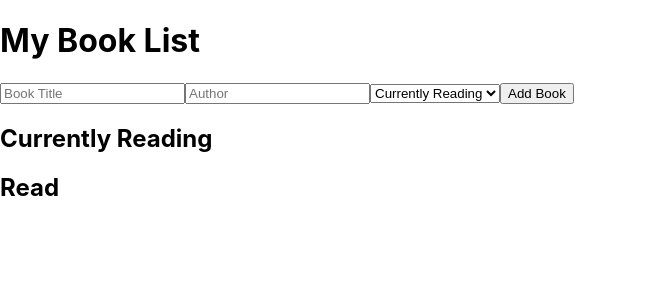
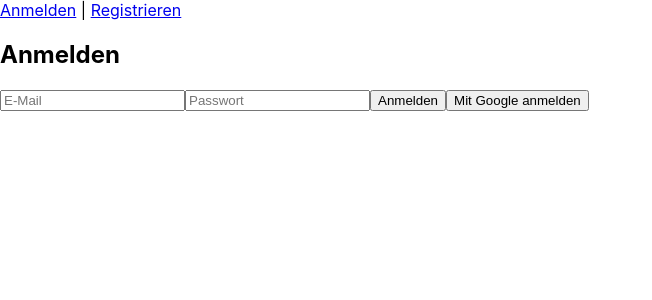
Before and after one commit to Ghazalibooks/my-book-list, a React (Create React App) app: page /login in a window 1280 px wide. Shown: the top 300 px of the page, without its empty margins (0-652 px from the left). Built offline with nearby package versions, Linux system fonts and the light colour scheme; no server answers.

Commit message:
Update: beschreibe deine Änderungen

```diff
--- a/package.json
+++ b/package.json
@@ -9,6 +9,7 @@
     "firebase": "^10.14.0",
     "react": "^18.3.1",
     "react-dom": "^18.3.1",
+    "react-router-dom": "^6.26.2",
     "react-scripts": "^3.0.1",
     "web-vitals": "^2.1.4"
   },
--- a/src/App.css
+++ b/src/App.css
@@ -1,38 +1,30 @@
+/* Allgemeine App-Styles */
 .App {
+  font-family: Arial, sans-serif;
   text-align: center;
 }
 
-.App-logo {
-  height: 40vmin;
-  pointer-events: none;
+/* Navigation Styling */
+nav {
+  display: flex;
+  justify-content: space-between;
+  padding: 10px;
+  background-color: #f8f9fa;
 }
 
-@media (prefers-reduced-motion: no-preference) {
-  .App-logo {
-    animation: App-logo-spin infinite 20s linear;
-  }
+nav a {
+  margin: 0 10px;
+  text-decoration: none;
+  color: #007bff;
 }
 
-.App-header {
-  background-color: #282c34;
-  min-height: 100vh;
+/* Benutzerinformation Styling */
+.user-info {
   display: flex;
-  flex-direction: column;
   align-items: center;
-  justify-content: center;
-  font-size: calc(10px + 2vmin);
-  color: white;
 }
 
-.App-link {
-  color: #61dafb;
+.user-info img {
+  border-radius: 50%;
+  margin-left: 10px;
 }
-
-@keyframes App-logo-spin {
-  from {
-    transform: rotate(0deg);
-  }
-  to {
-    transform: rotate(360deg);
-  }
-}
--- a/src/App.js
+++ b/src/App.js
@@ -1,54 +1,50 @@
-import React, { useState } from 'react';
+import React, { useState, useEffect } from 'react';
+import { Routes, Route, Link, useNavigate } from 'react-router-dom'; // useNavigate in einer Komponente mit Router-Kontext verwenden
+import Signup from './Signup';
+import Login from './Login';
+import BookList from './BookList';
+import Profile from './Profile';
+import { auth } from './firebase';
+import { onAuthStateChanged, signOut } from "firebase/auth";
 
 function App() {
-  const [books, setBooks] = useState([]);
-  const [title, setTitle] = useState('');
-  const [author, setAuthor] = useState('');
-  const [status, setStatus] = useState('reading');
+  const [user, setUser] = useState(null);
+  const navigate = useNavigate();  // Dies wird jetzt sicher innerhalb des Router-Kontexts verwendet
 
-  const addBook = () => {
-    setBooks([...books, { title, author, status }]);
-    setTitle('');
-    setAuthor('');
+  useEffect(() => {
+    // Überwache den Anmeldestatus
+    const unsubscribe = onAuthStateChanged(auth, (currentUser) => {
+      setUser(currentUser);
+    });
+
+    return () => unsubscribe();
+  }, []);
+
+  const handleLogout = async () => {
+    await signOut(auth);
+    setUser(null);
+    navigate('/login'); // Nach Abmeldung zum Login weiterleiten
   };
 
   return (
-    <div className="App">
-      <h1>My Book List</h1>
-
-      <div className="add-book">
-        <input
-          type="text"
-          placeholder="Book Title"
-          value={title}
-          onChange={(e) => setTitle(e.target.value)}
-        />
-        <input
-          type="text"
-          placeholder="Author"
-          value={author}
-          onChange={(e) => setAuthor(e.target.value)}
-        />
-        <select value={status} onChange={(e) => setStatus(e.target.value)}>
-          <option value="reading">Currently Reading</option>
-          <option value="read">Read</option>
-        </select>
-        <button onClick={addBook}>Add Book</button>
-      </div>
-
-      <h2>Currently Reading</h2>
-      <ul>
-        {books.filter(book => book.status === 'reading').map((book, index) => (
-          <li key={index}>{book.title} by {book.author}</li>
-        ))}
-      </ul>
-
-      <h2>Read</h2>
-      <ul>
-        {books.filter(book => book.status === 'read').map((book, index) => (
-          <li key={index}>{book.title} by {book.author}</li>
-        ))}
-      </ul>
+    <div>
+      <nav>
+        <Link to="/login">Anmelden</Link> | <Link to="/signup">Registrieren</Link>
+        {user && (
+          <div style={{ float: 'right' }}>
+            <span>{user.displayName}</span>
+            {user.photoURL && <img src={user.photoURL} alt="Profilbild" width="30" style={{ borderRadius: '50%', marginLeft: '10px' }} />}
+            <Link to="/profile" style={{ marginLeft: '10px' }}>Profil bearbeiten</Link>
+            <button onClick={handleLogout} style={{ marginLeft: '10px' }}>Abmelden</button>
+          </div>
+        )}
+      </nav>
+      <Routes>
+        <Route path="/signup" element={<Signup />} />
+        <Route path="/login" element={<Login />} />
+        <Route path="/profile" element={<Profile />} />
+        <Route path="/" element={<BookList />} />
+      </Routes>
     </div>
   );
 }
--- /dev/null
+++ b/src/BookList.js
@@ -0,0 +1,90 @@
+import React, { useState, useEffect } from 'react';
+import { db, auth } from './firebase'; // Firestore und auth importieren
+import { collection, addDoc, query, where, getDocs } from "firebase/firestore";
+
+function BookList() {
+  const [books, setBooks] = useState([]);
+  const [title, setTitle] = useState('');
+  const [author, setAuthor] = useState('');
+  const [status, setStatus] = useState('reading');
+
+  // Funktion zum Hinzufügen eines Buches
+  const addBook = async () => {
+    const book = { title, author, status };
+    setBooks([...books, book]);
+    setTitle('');
+    setAuthor('');
+
+    try {
+      const userBooksRef = collection(db, "books"); // Sammlung für Bücher erstellen
+      await addDoc(userBooksRef, {
+        ...book,
+        userId: auth.currentUser.uid  // Bücher für den aktuellen Nutzer speichern
+      });
+    } catch (error) {
+      console.error("Fehler beim Hinzufügen des Buches: ", error);
+    }
+  };
+
+  // Funktion zum Laden von Büchern
+  const loadBooks = async () => {
+    try {
+      const userBooksRef = collection(db, "books");
+      const q = query(userBooksRef, where("userId", "==", auth.currentUser.uid));
+      const querySnapshot = await getDocs(q);
+      const loadedBooks = querySnapshot.docs.map(doc => doc.data());
+      setBooks(loadedBooks);
+    } catch (error) {
+      console.error("Fehler beim Laden der Bücher: ", error);
+    }
+  };
+
+  // Bücher nach dem Login laden
+  useEffect(() => {
+    if (auth.currentUser) {
+      loadBooks();
+    }
+  }, []); // Leere Abhängigkeit, da wir keine `user`-Variable haben
+
+  return (
+    <div className="App">
+      <h1>My Book List</h1>
+
+      <div className="add-book">
+        <input
+          type="text"
+          placeholder="Book Title"
+          value={title}
+          onChange={(e) => setTitle(e.target.value)}
+        />
+        <input
+          type="text"
+          placeholder="Author"
+          value={author}
+          onChange={(e) => setAuthor(e.target.value)}
+        />
+        <select value={status} onChange={(e) => setStatus(e.target.value)}>
+          <option value="reading">Currently Reading</option>
+          <option value="read">Read</option>
+        </select>
+        <button onClick={addBook}>Add Book</button>
+      </div>
+
+      <h2>Currently Reading</h2>
+      <ul>
+        {books.filter(book => book.status === 'reading').map((book, index) => (
+          <li key={index}>{book.title} by {book.author}</li>
+        ))}
+      </ul>
+
+      <h2>Read</h2>
+      <ul>
+        {books.filter(book => book.status === 'read').map((book, index) => (
+          <li key={index}>{book.title} by {book.author}</li>
+        ))}
+      </ul>
+    </div>
+  );
+}
+
+export default BookList;
--- /dev/null
+++ b/src/Login.js
@@ -0,0 +1,53 @@
+import React, { useState } from 'react';
+import { auth } from './firebase';
+import { signInWithEmailAndPassword, GoogleAuthProvider, signInWithPopup } from "firebase/auth";
+import { useNavigate } from 'react-router-dom';
+
+function Login() {
+  const [email, setEmail] = useState('');
+  const [password, setPassword] = useState('');
+  const navigate = useNavigate();
+
+  const handleLogin = async () => {
+    try {
+      await signInWithEmailAndPassword(auth, email, password);
+      alert("Erfolgreich angemeldet!");
+      navigate('/');  // Nach erfolgreichem Login zur Hauptseite weiterleiten
+    } catch (error) {
+      alert(error.message);
+    }
+  };
+
+  const handleGoogleLogin = async () => {
+    const provider = new GoogleAuthProvider();
+    try {
+      await signInWithPopup(auth, provider);
+      alert("Mit Google erfolgreich angemeldet!");
+      navigate('/');  // Nach erfolgreichem Login mit Google zur Hauptseite weiterleiten
+    } catch (error) {
+      alert(error.message);
+    }
+  };
+
+  return (
+    <div>
+      <h2>Anmelden</h2>
+      <input
+        type="email"
+        placeholder="E-Mail"
+        value={email}
+        onChange={(e) => setEmail(e.target.value)}
+      />
+      <input
+        type="password"
+        placeholder="Passwort"
+        value={password}
+        onChange={(e) => setPassword(e.target.value)}
+      />
+      <button onClick={handleLogin}>Anmelden</button>
+      <button onClick={handleGoogleLogin}>Mit Google anmelden</button>
+    </div>
+  );
+}
+
+export default Login;
--- /dev/null
+++ b/src/Profile.js
@@ -0,0 +1,49 @@
+import React, { useState, useEffect } from 'react';
+import { auth } from './firebase';
+import { updateProfile } from 'firebase/auth';
+
+function Profile() {
+  const [name, setName] = useState('');
+  const [profilePic, setProfilePic] = useState('');
+
+  useEffect(() => {
+    const currentUser = auth.currentUser;
+    if (currentUser) {
+      setName(currentUser.displayName || '');
+      setProfilePic(currentUser.photoURL || '');
+    }
+  }, []);
+
+  const handleUpdateProfile = async () => {
+    try {
+      await updateProfile(auth.currentUser, {
+        displayName: name,
+        photoURL: profilePic,
+      });
+      alert('Profil erfolgreich aktualisiert!');
+    } catch (error) {
+      alert(error.message);
+    }
+  };
+
+  return (
+    <div>
+      <h2>Profil bearbeiten</h2>
+      <input
+        type="text"
+        placeholder="Name"
+        value={name}
+        onChange={(e) => setName(e.target.value)}
+      />
+      <input
+        type="text"
+        placeholder="Profilbild-URL"
+        value={profilePic}
+        onChange={(e) => setProfilePic(e.target.value)}
+      />
+      <button onClick={handleUpdateProfile}>Profil aktualisieren</button>
+    </div>
+  );
+}
+
+export default Profile;
--- /dev/null
+++ b/src/Signup.js
@@ -0,0 +1,56 @@
+import React, { useState } from 'react';
+import { auth } from './firebase';
+import { createUserWithEmailAndPassword, GoogleAuthProvider, signInWithPopup } from "firebase/auth";
+import { useNavigate } from 'react-router-dom';
+
+function Signup() {
+  const [email, setEmail] = useState('');
+  const [password, setPassword] = useState('');
+  const navigate = useNavigate();
+
+  const handleSignup = async () => {
+    try {
+      await createUserWithEmailAndPassword(auth, email, password);
+      alert("Konto erfolgreich erstellt!");
+      navigate('/');  // Nach erfolgreicher Registrierung zur Hauptseite weiterleiten
+    } catch (error) {
+      alert(error.message);
+    }
+  };
+
+  const handleGoogleSignup = async () => {
+    const provider = new GoogleAuthProvider();
+    try {
+      const result = await signInWithPopup(auth, provider);
+      const user = result.user;
+      alert(`Mit Google registriert: ${user.displayName}`);
+      navigate('/');  // Nach erfolgreicher Registrierung mit Google zur Hauptseite weiterleiten
+    } catch (error) {
+      alert(error.message);
+    }
+  };
+
+  return (
+    <div>
+      <h2>Registrieren</h2>
+      <input
+        type="email"
+        placeholder="E-Mail"
+        value={email}
+        onChange={(e) => setEmail(e.target.value)}
+      />
+      <input
+        type="password"
+        placeholder="Passwort"
+        value={password}
+        onChange={(e) => setPassword(e.target.value)}
+      />
+      <button onClick={handleSignup}>Registrieren</button>
+
+      <h3>Oder registriere dich mit Google:</h3>
+      <button onClick={handleGoogleSignup}>Mit Google registrieren</button>
+    </div>
+  );
+}
+
+export default Signup;
--- a/src/firebase.js
+++ b/src/firebase.js
@@ -1,7 +1,6 @@
-// src/firebase.js
 import { initializeApp } from "firebase/app";
 import { getAuth } from "firebase/auth";
-import { getFirestore } from "firebase/firestore";
+import { getFirestore } from "firebase/firestore"; // Firestore importieren
 
 const firebaseConfig = {
   apiKey: "AIzaSyCJS7twiAm9Wp5LkOuJKCSQl8xi0SD1t7E",
@@ -13,7 +12,7 @@ const firebaseConfig = {
   measurementId: "G-8JME6971T3"
 };
 
-// Initialize Firebase
+// Firebase initialisieren
 const app = initializeApp(firebaseConfig);
-export const auth = getAuth(app);  // Authentication
-export const db = getFirestore(app);  // Firestore Database
+export const auth = getAuth(app);
+export const db = getFirestore(app); // Firestore initialisieren
```
Also changed, not shown: src/index.js (+6 -8 lines), 1 other file (tests, documents, lock files or other folders).
